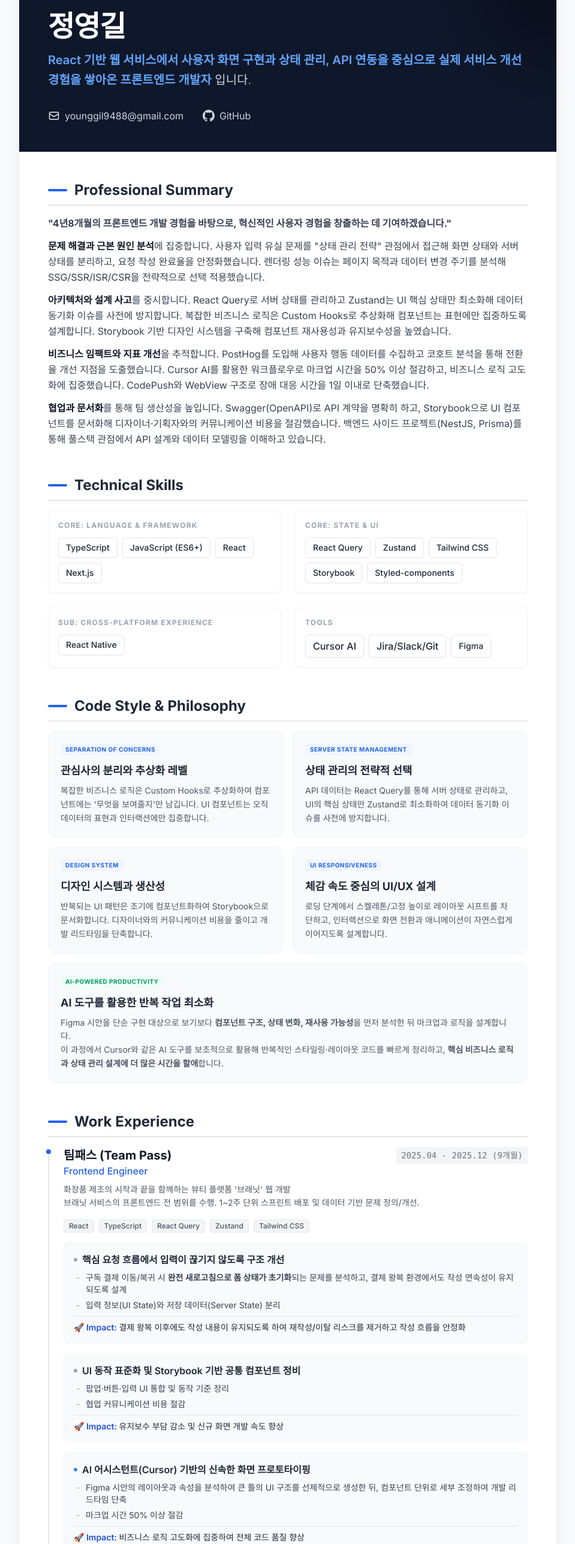
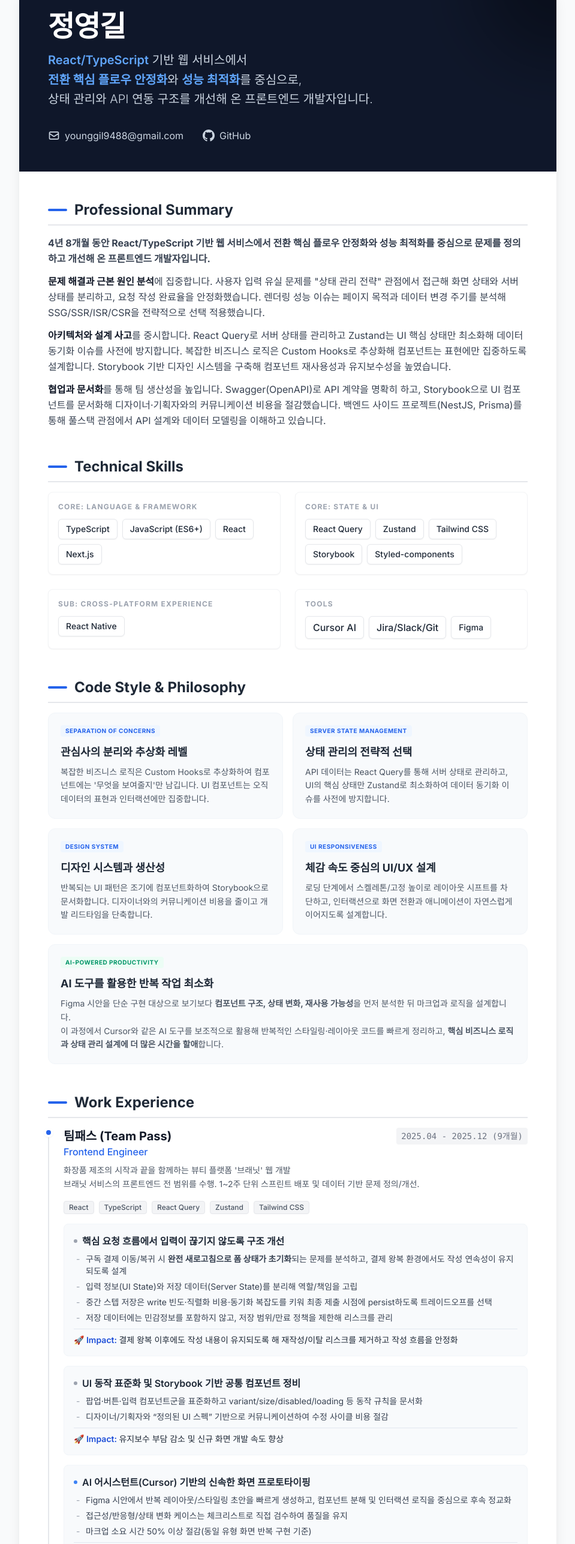
Before and after one commit to yg1110/resume, a plain HTML site: page index.html in a window 1280 px wide. Shown: the part 60-2634 px from the top of the page at 60% size, without its empty margins (160-1119 px from the left). Drawn offline with nearby package versions, Linux system fonts and the light colour scheme.

Commit message:
이력서 수정

```diff
--- a/index.html
+++ b/index.html
@@ -42,12 +42,13 @@
               정영길
             </h1>
             <p class="text-xl text-slate-300 font-light mb-8 leading-relaxed">
-              <span class="text-blue-400 font-semibold">
-                React 기반 웹 서비스에서 사용자 화면 구현과 상태 관리, API
-                연동을 중심으로 실제 서비스 개선 경험을 쌓아온 프론트엔드
-                개발자</span
-              >
-              입니다.
+              <span class="text-blue-400 font-semibold">React/TypeScript</span>
+              기반 웹 서비스에서<br />
+              <span class="text-blue-400 font-semibold"
+                >전환 핵심 플로우 안정화</span
+              >와 <span class="text-blue-400 font-semibold">성능 최적화</span>를
+              중심으로,<br />
+              상태 관리와 API 연동 구조를 개선해 온 프론트엔드 개발자입니다.
             </p>
 
             <div
@@ -103,10 +104,11 @@
             <div class="space-y-6">
               <div class="prose prose-slate text-gray-700 leading-relaxed">
                 <p>
-                  <strong
-                    >"4년8개월의 프론트엔드 개발 경험을 바탕으로, 혁신적인
-                    사용자 경험을 창출하는 데 기여하겠습니다."</strong
-                  >
+                  <strong>
+                    4년 8개월 동안 React/TypeScript 기반 웹 서비스에서 전환 핵심
+                    플로우 안정화와 성능 최적화를 중심으로 문제를 정의하고
+                    개선해 온 프론트엔드 개발자입니다.
+                  </strong>
                 </p>
                 <p class="mt-3">
                   <strong class="text-gray-900"
@@ -124,15 +126,6 @@
                   복잡한 비즈니스 로직은 Custom Hooks로 추상화해 컴포넌트는
                   표현에만 집중하도록 설계합니다. Storybook 기반 디자인 시스템을
                   구축해 컴포넌트 재사용성과 유지보수성을 높였습니다.
-                </p>
-                <p class="mt-3">
-                  <strong class="text-gray-900"
-                    >비즈니스 임팩트와 지표 개선</strong
-                  >을 추적합니다. PostHog를 도입해 사용자 행동 데이터를 수집하고
-                  코호트 분석을 통해 전환율 개선 지점을 도출했습니다. Cursor
-                  AI를 활용한 워크플로우로 마크업 시간을 50% 이상 절감하고,
-                  비즈니스 로직 고도화에 집중했습니다. CodePush와 WebView 구조로
-                  장애 대응 시간을 1일 이내로 단축했습니다.
                 </p>
                 <p class="mt-3">
                   <strong class="text-gray-900">협업과 문서화</strong>를 통해 팀
@@ -243,12 +236,12 @@
                   </h3>
                   <div class="flex flex-wrap gap-2">
                     <span
-                      class="inline-flex items-center px-3 py-1.5 rounded-md Tools font-medium bg-white text-gray-800 shadow-sm border border-gray-200"
+                      class="inline-flex items-center px-3 py-1.5 rounded-md font-medium bg-white text-gray-800 shadow-sm border border-gray-200"
                     >
                       Cursor AI
                     </span>
                     <span
-                      class="inline-flex items-center px-3 py-1.5 rounded-md Tools font-medium bg-white text-gray-800 shadow-sm border border-gray-200"
+                      class="inline-flex items-center px-3 py-1.5 rounded-md font-medium bg-white text-gray-800 shadow-sm border border-gray-200"
                       >Jira/Slack/Git</span
                     >
                     <span
@@ -452,7 +445,21 @@
                         <li
                           class="text-gray-700 text-sm pl-4 relative before:content-['-'] before:absolute before:left-0 before:text-gray-400"
                         >
-                          입력 정보(UI State)와 저장 데이터(Server State) 분리
+                          입력 정보(UI State)와 저장 데이터(Server State)를
+                          분리해 역할/책임을 고립
+                        </li>
+                        <li
+                          class="text-gray-700 text-sm pl-4 relative before:content-['-'] before:absolute before:left-0 before:text-gray-400"
+                        >
+                          중간 스텝 저장은 write 빈도·직렬화 비용·동기화
+                          복잡도를 키워 최종 제출 시점에 persist하도록
+                          트레이드오프를 선택
+                        </li>
+                        <li
+                          class="text-gray-700 text-sm pl-4 relative before:content-['-'] before:absolute before:left-0 before:text-gray-400"
+                        >
+                          저장 데이터에는 민감정보를 포함하지 않고, 저장
+                          범위/만료 정책을 제한해 리스크를 관리
                         </li>
                       </ul>
 
@@ -460,7 +467,7 @@
                         <p class="text-sm font-semibold text-blue-700">
                           🚀 Impact:
                           <span class="font-medium text-gray-800">
-                            결제 왕복 이후에도 작성 내용이 유지되도록 하여
+                            결제 왕복 이후에도 작성 내용이 유지되도록 해
                             재작성/이탈 리스크를 제거하고 작성 흐름을 안정화
                           </span>
                         </p>
@@ -484,13 +491,15 @@
                         <li
                           class="text-gray-700 text-sm pl-4 relative before:content-['-'] before:absolute before:left-0 before:text-gray-400"
                         >
-                          팝업·버튼·입력 UI 통합 및 동작 기준 정리
+                          팝업·버튼·입력 컴포넌트군을 표준화하고
+                          variant/size/disabled/loading 등 동작 규칙을 문서화
                         </li>
 
                         <li
                           class="text-gray-700 text-sm pl-4 relative before:content-['-'] before:absolute before:left-0 before:text-gray-400"
                         >
-                          협업 커뮤니케이션 비용 절감
+                          디자이너/기획자와 “정의된 UI 스펙” 기반으로
+                          커뮤니케이션하여 수정 사이클 비용 절감
                         </li>
                       </ul>
 
@@ -521,14 +530,21 @@
                         <li
                           class="text-gray-700 text-sm pl-4 relative before:content-['-'] before:absolute before:left-0 before:text-gray-400"
                         >
-                          Figma 시안의 레이아웃과 속성을 분석하여 큰 틀의 UI
-                          구조를 선제적으로 생성한 뒤, 컴포넌트 단위로 세부
-                          조정하여 개발 리드타임 단축
+                          Figma 시안에서 반복 레이아웃/스타일링 초안을 빠르게
+                          생성하고, 컴포넌트 분해 및 인터랙션 로직을 중심으로
+                          후속 정교화
                         </li>
                         <li
                           class="text-gray-700 text-sm pl-4 relative before:content-['-'] before:absolute before:left-0 before:text-gray-400"
                         >
-                          마크업 시간 50% 이상 절감
+                          접근성/반응형/상태 변화 케이스는 체크리스트로 직접
+                          검수하여 품질을 유지
+                        </li>
+                        <li
+                          class="text-gray-700 text-sm pl-4 relative before:content-['-'] before:absolute before:left-0 before:text-gray-400"
+                        >
+                          마크업 소요 시간 50% 이상 절감(동일 유형 화면 반복
+                          구현 기준)
                         </li>
                       </ul>
 
@@ -607,12 +623,16 @@
                       <li
                         class="text-gray-700 text-sm pl-4 relative before:content-['-'] before:absolute before:left-0 before:text-gray-400"
                       >
-                        SSG / SSR / ISR / CSR 전략적 구분 적용
+                        페이지 목적(SEO/개인화)과 데이터 변경 주기 기준으로
+                        렌더링 전략을 분리: 상세/콘텐츠는 ISR, 로그인 전용
+                        통계는 SSR, 상호작용 중심 화면은 CSR
                       </li>
                       <li
                         class="text-gray-700 text-sm pl-4 relative before:content-['-'] before:absolute before:left-0 before:text-gray-400"
                       >
-                        데이터 캐싱을 통한 중복 API 호출 제거
+                        React Query 기반 queryKey 표준화 및 캐싱/무효화 규칙
+                        정리로 중복 API 호출을 제거하고 화면 전환 체감 성능을
+                        개선
                       </li>
                     </ul>
 
@@ -620,7 +640,8 @@
                       <p class="text-sm font-semibold text-blue-700 mt-2">
                         🚀 Impact:
                         <span class="font-medium text-gray-800">
-                          초기 페이지 로딩 시간 단축 및 서버 부하 감소
+                          초기 로딩 지연을 개선하고 중복 요청을 줄여 서버 부하를
+                          완화(웹바이탈/Lighthouse 및 서버 로그 기반으로 확인)
                         </span>
                       </p>
                     </div>
@@ -644,20 +665,21 @@
                       <li
                         class="text-gray-700 text-sm pl-4 relative before:content-['-'] before:absolute before:left-0 before:text-gray-400"
                       >
-                        지도 이동 시마다 데이터가 자동으로 다시 조회되며 화면
-                        깜빡임과 마커 중복 렌더링 문제가 발생
+                        지도 이동/줌 이벤트마다 자동 재조회가 발생해 깜빡임과
+                        마커 중복 렌더링 문제가 발생
                       </li>
                       <li
                         class="text-gray-700 text-sm pl-4 relative before:content-['-'] before:absolute before:left-0 before:text-gray-400"
                       >
-                        사용자의 명시적인 동작에 따라 데이터 요청이 이루어지도록
-                        흐름을 정리
+                        dragend/zoom_changed 이후 디바운스 처리 및 “검색” 트리거
+                        기반으로 요청 타이밍을 통제하여 불필요한 재요청을 감소
                       </li>
                       <li
                         class="text-gray-700 text-sm pl-4 relative before:content-['-'] before:absolute before:left-0 before:text-gray-400"
                       >
-                        이미 표시된 마커는 재사용하도록 처리하고, 지도 관련
-                        로직을 분리해 예기치 않은 화면 튐 현상 제거
+                        마커는 diff 기반으로 업데이트(기존 마커 재사용/필요
+                        마커만 추가·제거)하고, 지도 렌더링 로직을 모듈화해 화면
+                        튐 현상을 제거
                       </li>
                     </ul>
 
```
